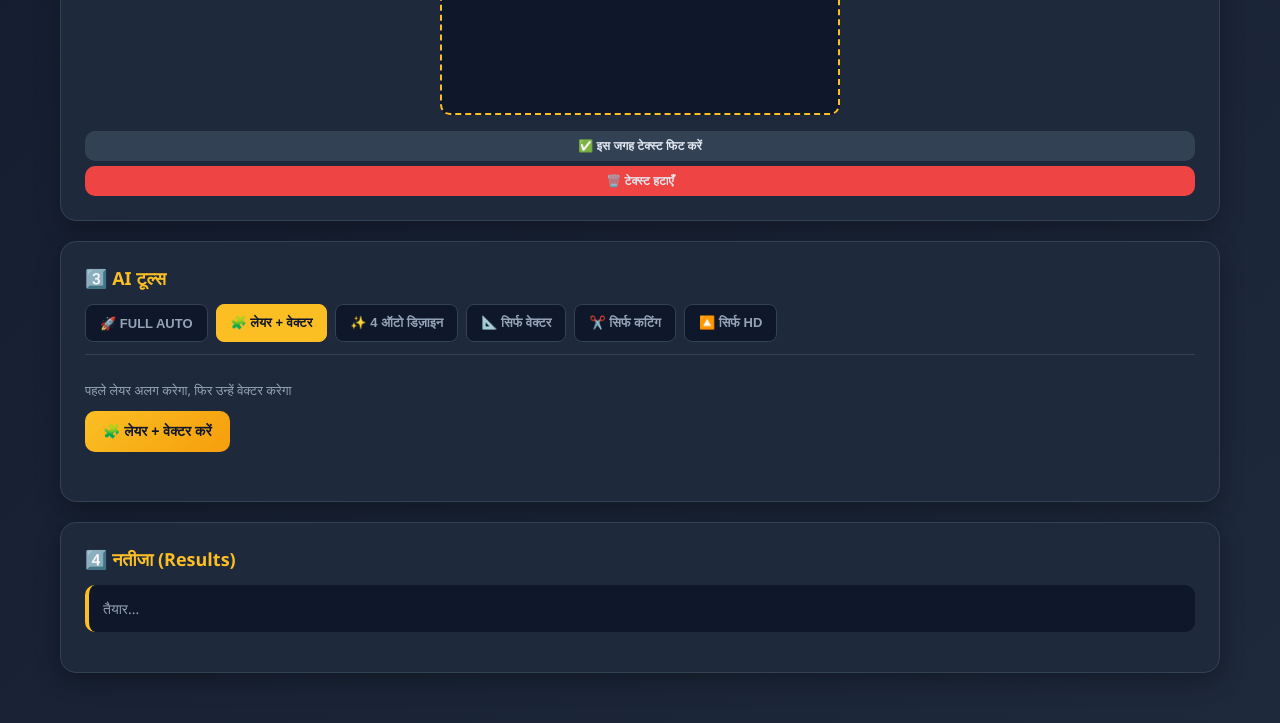
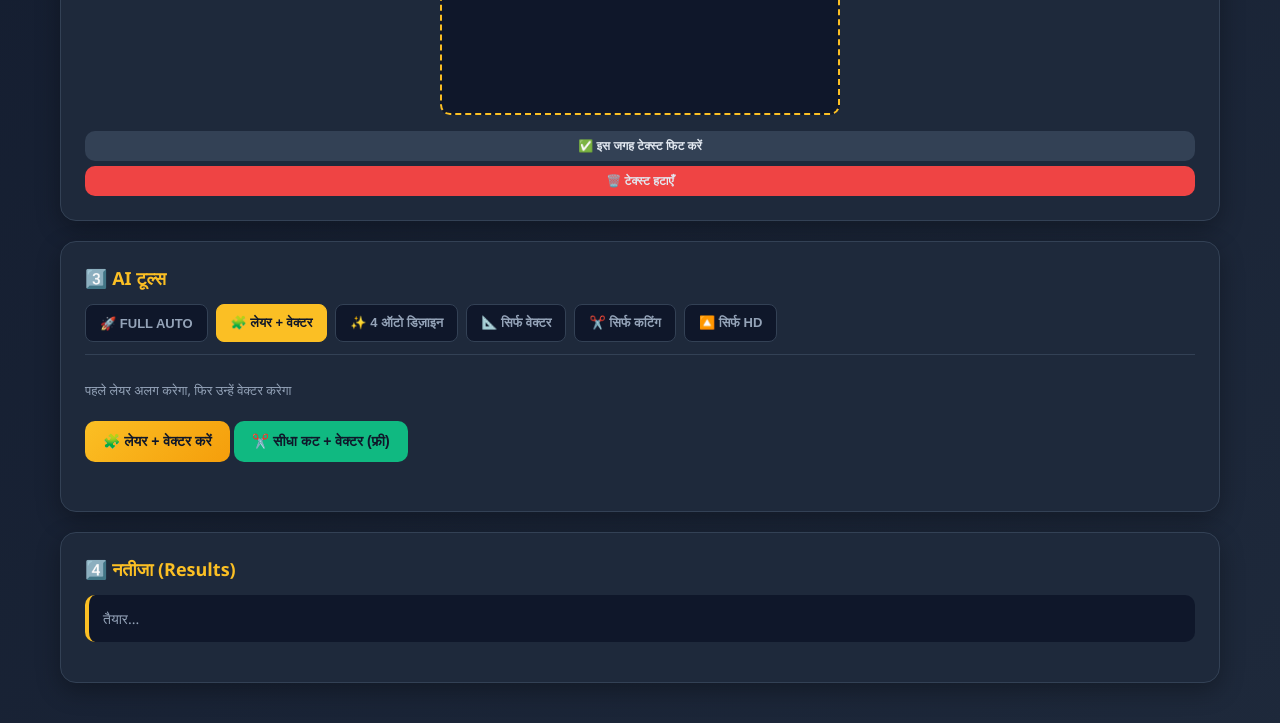
Before and after one commit to Ram-kungfu/Ai-Design-Studio-Pro-, a website: page index.html in a window 1280 px wide. Both pictures are taken after a click on the button "🧩 लेयर + वेक्टर". Shown: the part 1477-2200 px from the top of the page. Drawn offline with Linux system fonts and the light colour scheme.

Commit message:
Update index.html

```diff
--- a/index.html
+++ b/index.html
@@ -249,6 +249,9 @@
     <div id="tab-layers" class="tab-content">
       <p class="hint">पहले लेयर अलग करेगा, फिर उन्हें वेक्टर करेगा</p>
       <button class="btn primary" onclick="runSplitAndTrace()">🧩 लेयर + वेक्टर करें</button>
+      <!-- 🔥 यहाँ नया बटन जोड़ा गया है (स्क्रीनशॉट के अनुसार) -->
+      <button class="btn primary" onclick="runDirectVector()" style="margin-top: 10px; background: #10b981;">✂️ सीधा कट + वेक्टर (फ्री)</button>
+
       <div id="layerResults" class="result-grid" style="margin-top: 15px;"></div>
     </div>
 
@@ -286,4 +289,4 @@
 <footer><p>© AI Design Studio Pro</p></footer>
 <script src="script.js"></script>
 </body>
-  </html>
+      </html>
```
